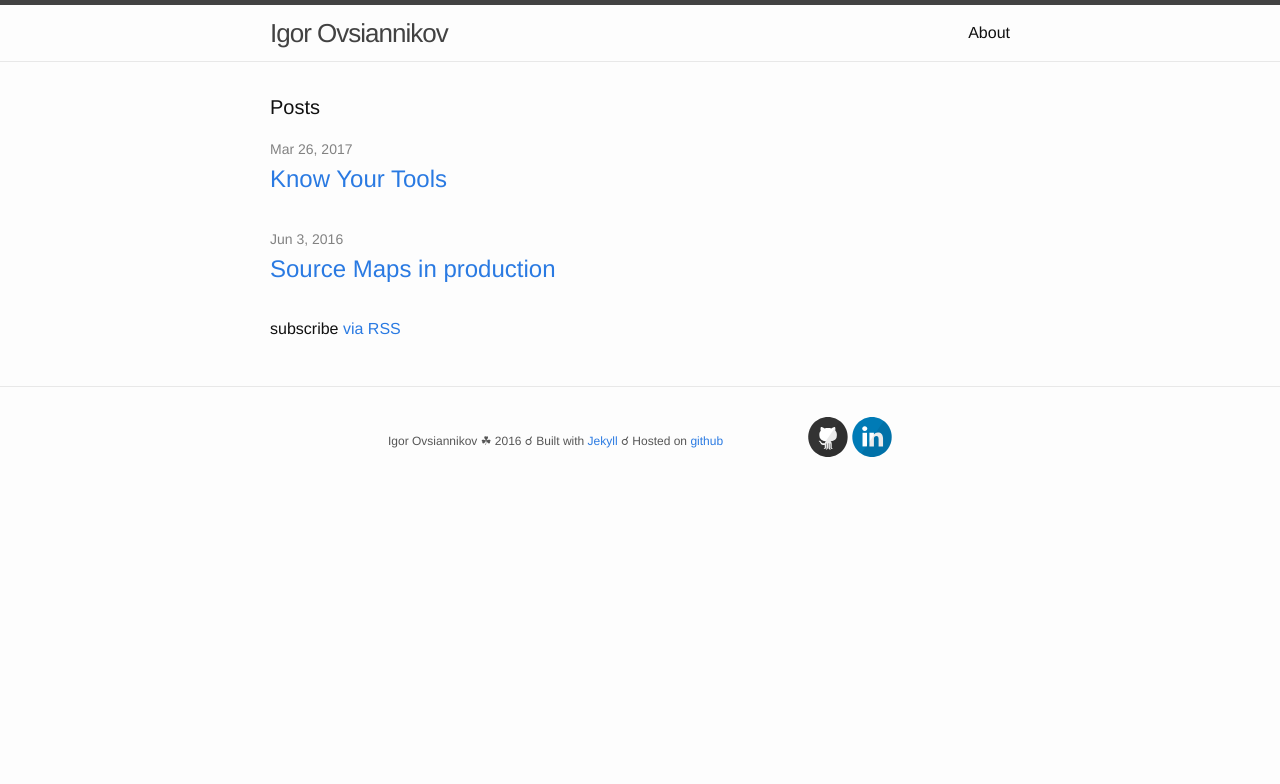
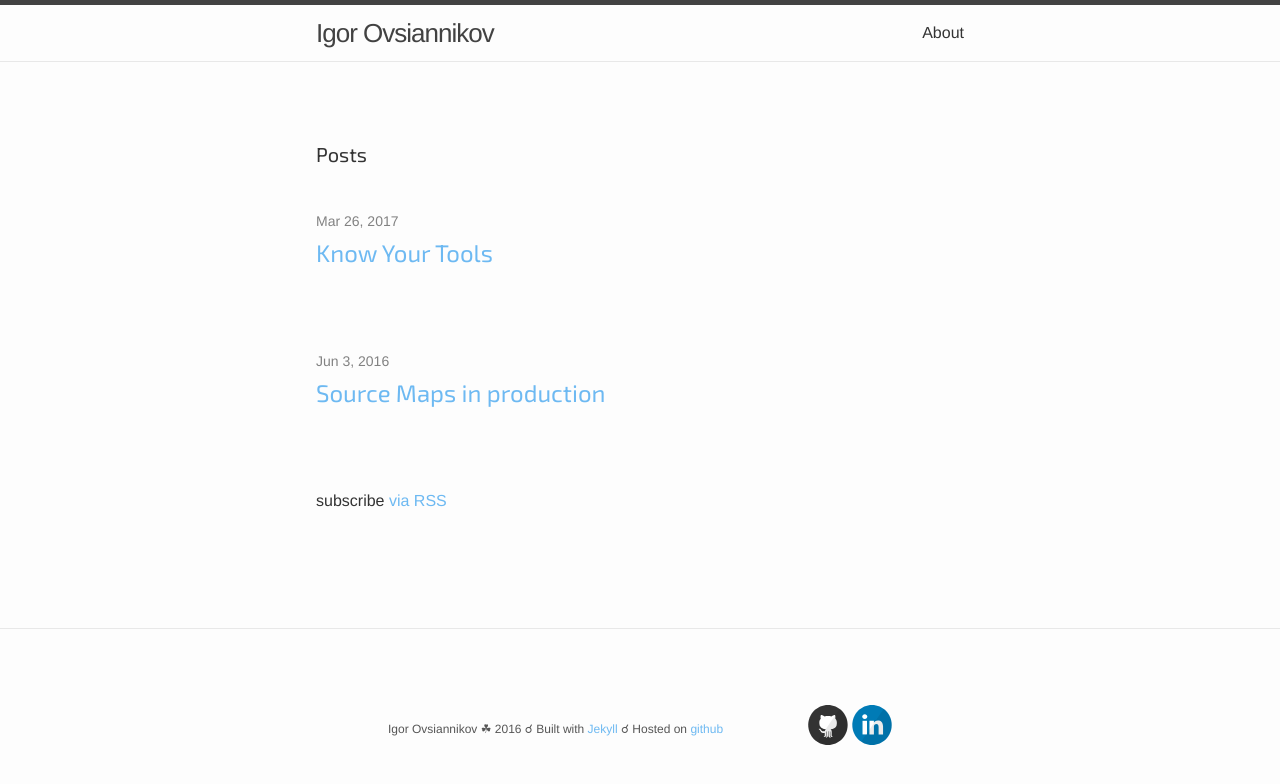
Before and after one commit to ggarek/ggarek.github.io, a Jekyll site: the page built from index.html, in a window 1280 px wide. Shown: the top 784 px of the page. Built offline with Jekyll 4.4.1, drawn with Linux system fonts in a browser that asks for light colours; some web fonts are replaced.

Commit message:
update styling

```diff
--- a/_sass/_base.scss
+++ b/_sass/_base.scss
@@ -23,6 +23,10 @@ body {
     -o-font-feature-settings: "kern" 1;
     font-feature-settings: "kern" 1;
     font-kerning: normal;
+}
+
+h1, h2, h3, h4, h5, h6 {
+  font-family: $header-font-family;
 }
 
 
--- /dev/null
+++ b/_sass/_custom.scss
@@ -0,0 +1,10 @@
+p.digression {
+  color: rgba(0,0,0,0.55);
+  padding-left: 15px;
+}
+
+ul.footnotes {
+  margin-left: 2em;
+  margin-top: 1em;
+  font-size: $base-font-size * 0.75;
+}
--- /dev/null
+++ b/_sass/_hotkey-tag.scss
@@ -0,0 +1,27 @@
+.hotkey-tag {
+  padding: 5px;
+  border: 1px solid #c9c9c9;
+  border-radius: 5px;
+  font-size: 12px;
+  vertical-align: middle;
+  text-align: center;
+  letter-spacing: 1px;
+  text-transform: uppercase;
+  line-height: 1px;
+  margin: 0 5px;
+  position: relative;
+  top: -3px;
+  white-space: nowrap;
+
+  &::after {
+    content: '';
+    position: absolute;
+    border: 1px solid #c9c9c9;
+    left: -1px;
+    top: 17px;
+    right: -1px;
+    bottom: -3px;
+    border-radius: 0px 0px 5px 5px;
+    border-width: 0px 1px 1px 1px;
+  }
+}
--- a/css/main.scss
+++ b/css/main.scss
@@ -2,21 +2,22 @@
 # Only the main Sass file needs front matter (the dashes are enough)
 ---
 @charset "utf-8";
-
+@import url('https://fonts.googleapis.com/css?family=Josefin+Slab|Lato|Ubuntu|PT+Sans|PT+Serif|PT+Serif+Caption|Open+Sans|Raleway|Muli|Abel|Exo+2');
 
 
 // Our variables
-$base-font-family: "Helvetica Neue", Helvetica, Arial, sans-serif;
+$base-font-family: "Muli", Helvetica, Arial, sans-serif;
+$header-font-family: "Exo 2", Helvetica, Arial, sans-serif;
 $base-font-size:   16px;
 $base-font-weight: 400;
 $small-font-size:  $base-font-size * 0.875;
-$base-line-height: 1.5;
+$base-line-height: 1.6;
 
-$spacing-unit:     30px;
+$spacing-unit:     76px;
 
-$text-color:       #111;
+$text-color:       rgba(0, 0, 0, 0.8);
 $background-color: #fdfdfd;
-$brand-color:      #2a7ae2;
+$brand-color:      rgba(73, 168, 239, 0.8);
 
 $grey-color:       #828282;
 $grey-color-light: lighten($grey-color, 40%);
@@ -51,5 +52,7 @@ $on-laptop:        800px;
         "layout",
         "syntax-highlighting",
         "svg-icons",
-        "footer"
+        "footer",
+        "hotkey-tag",
+        "custom"
 ;
```
